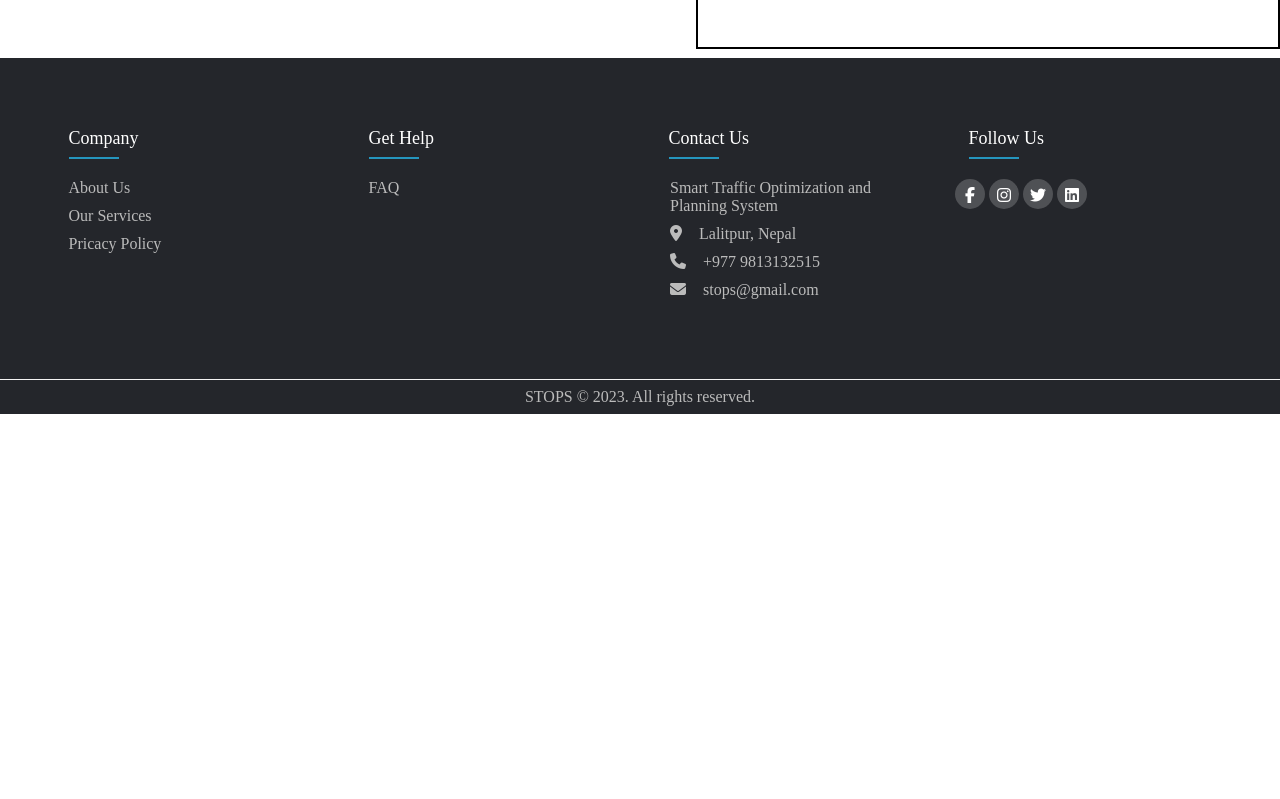
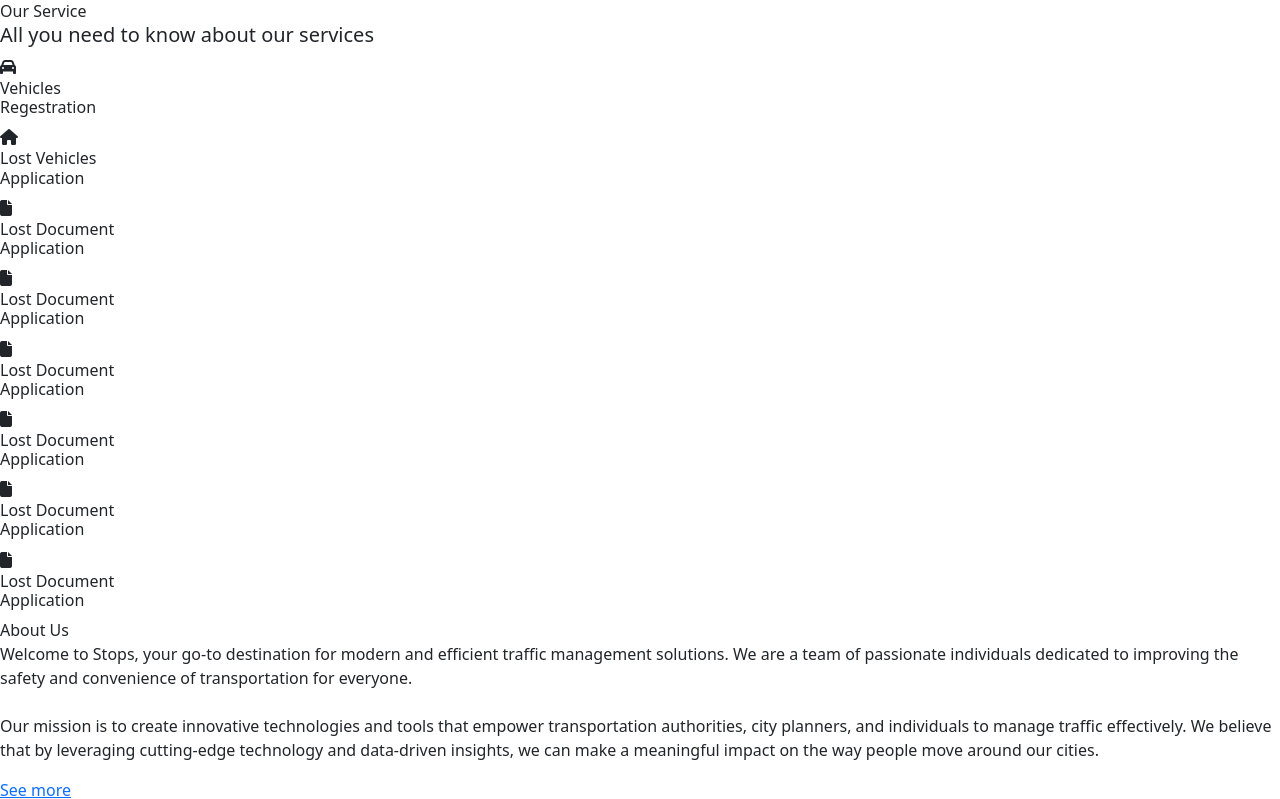
Before and after one commit to AllblackNecrosword/Traffic-Management-System-, a PHP site: page /main.php in a window 1280 px wide. Shown: the part 751-1550 px from the top of the page. Before the commit the page ends 1165 px from the top, so only its background shows below. Run offline with PHP 8.4, Linux system fonts and the light colour scheme; some libraries are stand-ins or nearby versions.

Commit message:
updated main page

```diff
--- a/css/main.css
+++ b/css/main.css
@@ -1,9 +1,9 @@
-@import url('https://fonts.googleapis.com/css2?family=Dancing+Script:wght@600&family=Josefin+Sans:wght@100;400&display=swap');
+@import url("https://fonts.googleapis.com/css2?family=Dancing+Script:wght@600&family=Josefin+Sans:wght@100;400&display=swap");
 * {
   padding: 0;
   margin: 0;
   box-sizing: border-box;
-  font-family: 'Roboto Slab', serif;
+  font-family: "Roboto Slab", serif;
 }
 body {
   background-color: #f4f4f4;
@@ -11,16 +11,18 @@
 
 .logo {
   width: 150px;
+  margin-top: -21px;
 }
 nav {
   display: flex;
   align-items: center;
   justify-content: space-between;
   padding-top: 15px;
-  padding-bottom: 15px;
+  /* padding-bottom: 15px; */
   padding-left: 8%;
   padding-right: 8%;
-  background-color: #0d4da5;
+  background-color: #22a7f0;
+  margin-bottom: 1%;
 }
 nav ul li {
   list-style-type: none;
@@ -39,7 +41,7 @@
   transition: 0.4s;
 }
 .btn {
-  background-color: #146c94;
+  background-color: #1e7fb2;
   color: white;
   text-decoration: none;
   border: 2px solid transparent;
@@ -47,9 +49,26 @@
   padding: 7px 20px;
   border-radius: 10px;
   transition: transform.4s;
+  margin-top: -15px;
 }
 .btn:hover {
   transform: scale(1.1);
+}
+.coursel-img {
+  height: 500px;
+  width: 100%;
+}
+.coursel {
+  margin: 10px 0;
+}
+.our_dec {
+  display: block;
+  font-size: 0.83em;
+  margin: 1.67em 0;
+  font-weight: bold;
+}
+.carousel-inner{
+  margin-bottom: 1%;
 }
 .title {
   color: #535353;
@@ -66,7 +85,7 @@
   padding-left: 5%;
   padding-right: 15px;
 }
-.Service_title {
+.Service-title {
   border-bottom: 4px solid #22a7f0;
 }
 .services {
@@ -95,6 +114,12 @@
   align-items: center;
   transition: transform 0.3s ease-in-out;
 }
+.box-heading {
+  display: block;
+  font-size: 0.67em;
+  margin: 2.33em 0;
+  font-weight: bold;
+}
 
 .box:hover {
   transform: translateY(-10px);
@@ -112,28 +137,59 @@
 }
 .about_content {
   margin-left: 5%;
-  height: 500px;
+  margin-right: 5%;
+  height: 370px;
   display: flex;
   justify-content: space-between;
-  /* border: 2px solid black; */
+  /* border: 2px solid blue; */
 }
 .text {
-  border: 2px solid black;
-  height: 200px;
-  width: 50%;
+  /* border: 2px solid red;  */
+  height: 320px;
+  width: 55%;
+  margin-top: 2%;
+  color: #535353;
+}
+.more-button {
+  margin-top: 13.5%;
+}
+.more-btn {
+  display: inline-block;
+  padding: 9px 20px;
+  background-color: #146c94;
+  color: #fff;
+  font-weight: bold;
+  text-decoration: none;
+  /* border-radius: 5px; */
+  transition: transform 0.3s ease;
+}
+.more-btn:hover {
+  transform: scale(1.1);
+}
+.about_img {
+  width: 40%;
+  /* margin-right: 6%; */
+  margin-left: 2%;
+  /* border: 2px solid black; */
+  height: 322px;
   margin-top: 2%;
 }
-.about_img {
-  width: 48%;
-  /* margin-top: 2%; */
-  border: 2px solid black;
-  height: 300px;
+.about_image {
+  width: 100%;
+  height: 320px;
 }
+.up-image {
+  /* border: 2px solid yellow; */
+  height: 322px;
+  width: 100%;
+}
+
 .aboutUs {
   padding-top: 2%;
   margin-top: 5%;
-  height: 400px;
+  height: 480px;
   background-color: #ffffff;
+  /* border: 2px solid green; */
 }
 
 .main_footer {
--- a/main.php
+++ b/main.php
@@ -5,9 +5,9 @@
 
     <meta charset="utf-8">
     <meta name="viewport" content="width=device-width, initial-scale=1">
-    <link rel="stylesheet" href="css/main.css">
-    <!-- <link href="https://cdn.jsdelivr.net/npm/bootstrap@5.0.2/dist/css/bootstrap.min.css" rel="stylesheet"
-        integrity="sha384-EVSTQN3/azprG1Anm3QDgpJLIm9Nao0Yz1ztcQTwFspd3yD65VohhpuuCOmLASjC" crossorigin="anonymous"> -->
+    <link href="https://cdn.jsdelivr.net/npm/bootstrap@5.0.2/dist/css/bootstrap.min.css" rel="stylesheet"
+        integrity="sha384-EVSTQN3/azprG1Anm3QDgpJLIm9Nao0Yz1ztcQTwFspd3yD65VohhpuuCOmLASjC" crossorigin="anonymous">
+    <link rel="stylesheet" href="nav.css">
     <script src="https://kit.fontawesome.com/f0315fce63.js" crossorigin="anonymous"></script>
     <title>Nav</title>
 </head>
@@ -17,129 +17,124 @@
         <div class="main">
             <nav>
                 <!-- <h1>Logo</h1> -->
-                <img class="logo" src="images/logo.png">
+                <img class="logo" src="image/logo.png">
                 <ul>
                     <li><a href="#">Home</a></li>
                     <li><a href="#">Service</a></li>
                     <li><a href="#">About Us</a></li>
                     <!-- <li><a href="#">Contact Us</a></li> -->
-                    <li><a href="#">News</a></li>
+                    <li><a href="#">Notices</a></li>
                 </ul>
                 <a href="login.html" class="btn">Login</a>
             </nav>
         </div>
     </header>
-    <!-- <div id="carouselExampleCaptions" class="carousel slide">
+    <div id="carouselExampleIndicators" class="carousel slide">
         <div class="carousel-indicators">
-            <button type="button" data-bs-target="#carouselExampleCaptions" data-bs-slide-to="0" class="active"
+            <button type="button" data-bs-target="#carouselExampleIndicators" data-bs-slide-to="0" class="active"
                 aria-current="true" aria-label="Slide 1"></button>
-            <button type="button" data-bs-target="#carouselExampleCaptions" data-bs-slide-to="1"
+            <button type="button" data-bs-target="#carouselExampleIndicators" data-bs-slide-to="1"
                 aria-label="Slide 2"></button>
-            <button type="button" data-bs-target="#carouselExampleCaptions" data-bs-slide-to="2"
+            <button type="button" data-bs-target="#carouselExampleIndicators" data-bs-slide-to="2"
                 aria-label="Slide 3"></button>
         </div>
         <div class="carousel-inner">
             <div class="carousel-item active">
-                <img src="./image/traffic 1.jfif" class="d-block w-100" alt="...">
-                <div class="carousel-caption d-none d-md-block">
-                    <h5>First slide label</h5>
-                    <p>Some representative placeholder content for the first slide.</p>
-                </div>
+                <img class="coursel-img" src="image/Nepal-Go_Pro-Police-John-Rae-_87A6164.jpg" alt="">
             </div>
             <div class="carousel-item">
-                <img src="./image/Nepal-Go_Pro-Police-John-Rae-_87A6164.jpg" class="d-block w-100" alt="...">
-                <div class="carousel-caption d-none d-md-block">
-                    <h5>Second slide label</h5>
-                    <p>Some representative placeholder content for the second slide.</p>
-                </div>
+                <img class="coursel-img" src="image/Nepal-Go_Pro-Police-John-Rae-_87A6164.jpg" alt="">
             </div>
             <div class="carousel-item">
-                <img src="./image/traffic 2.jpg" class="d-block w-100" alt="...">
-                <div class="carousel-caption d-none d-md-block">
-                    <h5>Third slide label</h5>
-                    <p>Some representative placeholder content for the third slide.</p>
-                </div>
+                <img class="coursel-img" src="image/Nepal-Go_Pro-Police-John-Rae-_87A6164.jpg" alt="">
             </div>
         </div>
-        <button class="carousel-control-prev" type="button" data-bs-target="#carouselExampleCaptions"
+        <button class="carousel-control-prev" type="button" data-bs-target="#carouselExampleIndicators"
             data-bs-slide="prev">
             <span class="carousel-control-prev-icon" aria-hidden="true"></span>
             <span class="visually-hidden">Previous</span>
         </button>
-        <button class="carousel-control-next" type="button" data-bs-target="#carouselExampleCaptions"
+        <button class="carousel-control-next" type="button" data-bs-target="#carouselExampleIndicators"
             data-bs-slide="next">
             <span class="carousel-control-next-icon" aria-hidden="true"></span>
             <span class="visually-hidden">Next</span>
         </button>
-    </div> -->
-
+    </div>
     <div class="service_contain">
         <div class="title">
-            <span class="Service_title">Our Se</span>rvice
-
+            <span class="Service-title">Our Se</span>rvice
         </div>
-        <h5>All you need to know about our services</h5>
+        <h5 class="our_dec">All you need to know about our services</h5>
     </div>
 
     <div class="services">
         <div class="box">
             <i class="fa-solid fa-car"></i>
-            <h6> Vehicles<br>Regestration</h6>
+            <h6 class="box-heading"> Vehicles<br>Regestration</h6>
         </div>
         <div class="box">
             <i class="fa-solid fa-house"></i>
-            <h6> Lost Vehicles<br>Application</h6>
+            <h6 class="box-heading"> Lost Vehicles<br>Application</h6>
         </div>
         <div class="box">
             <i class="fa-solid fa-file"></i>
-            <h6> Lost Document<br>Application</h6>
+            <h6 class="box-heading"> Lost Document<br>Application</h6>
         </div>
         <div class="box">
             <i class="fa-solid fa-file"></i>
-            <h6> Lost Document<br>Application</h6>
+            <h6 class="box-heading"> Lost Document<br>Application</h6>
         </div>
         <div class="box">
             <i class="fa-solid fa-file"></i>
-            <h6> Lost Document<br>Application</h6>
+            <h6 class="box-heading"> Lost Document<br>Application</h6>
         </div>
         <div class="box">
             <i class="fa-solid fa-file"></i>
-            <h6> Lost Document<br>Application</h6>
+            <h6 class="box-heading"> Lost Document<br>Application</h6>
         </div>
         <div class="box">
             <i class="fa-solid fa-file"></i>
-            <h6> Lost Document<br>Application</h6>
+            <h6 class="box-heading"> Lost Document<br>Application</h6>
         </div>
         <div class="box">
             <i class="fa-solid fa-file"></i>
-            <h6> Lost Document<br>Application</h6>
+            <h6 class="box-heading"> Lost Document<br>Application</h6>
         </div>
     </div>
     <div class="aboutUs">
         <div class="service_contain">
             <div class="title">
-                <span class="Service_title">About </span>Us
-
+                <span class="Service-title">About</span> Us
             </div>
-            <h5>All you need to know about our services</h5>
+            <!-- <h5 class="our_dec">All you need to know about our services</h5> -->
         </div>
         <div class="about_content">
             <div class="text">
                 <p>
-                    Welcome to Stops, a website dedicated to providing information and solutions for traffic management
-                    systems. Our goal is to help reduce traffic congestion, promote safety on the roads, and improve
-                    overall
-                    transportation efficiency. We offer a range of resources, including real-time traffic updates,
-                    advice on
-                    route planning, and information on public transportation options. Our team is committed to making
-                    your
-                    commute as smooth and hassle-free as possible. Thank you for visiting Stops, and we hope you find
-                    our
-                    website helpful.</p>
+                    Welcome to Stops, your go-to destination for modern and efficient traffic management solutions. We
+                    are a team of passionate individuals dedicated to improving the safety and convenience of
+                    transportation for everyone.
+                    <br>
+                    <br>
+
+                    Our mission is to create innovative technologies and tools that empower transportation authorities,
+                    city planners, and individuals to manage traffic effectively. We believe that by leveraging
+                    cutting-edge technology and data-driven insights, we can make a meaningful impact on the way people
+                    move around our cities.
+                </p>
+                <div class="more-button">
+                    <a href="#" class="more-btn">See more</a>
+                </div>
+
+
             </div>
             <div class="about_img">
-                <!-- <img src="image/traffic 1.jfif" alt=""> -->
-
+                <div class="up-image">
+                    <img class="about_image" src="image/stopp.jfif" alt="">
+                </div>
+                <!-- <div class="down-image">
+                     <img class="about_image" src="image/stopp.jfif" alt="">
+                </div> -->
 
             </div>
         </div>
@@ -197,8 +192,8 @@
     <div class="copy-right">
         <p> STOPS &copy; 2023. All rights reserved.</p>
     </div>
+
 </body>
-
 <script src="https://cdn.jsdelivr.net/npm/bootstrap@5.0.2/dist/js/bootstrap.bundle.min.js"
     integrity="sha384-MrcW6ZMFYlzcLA8Nl+NtUVF0sA7MsXsP1UyJoMp4YLEuNSfAP+JcXn/tWtIaxVXM"
     crossorigin="anonymous"></script>
```
